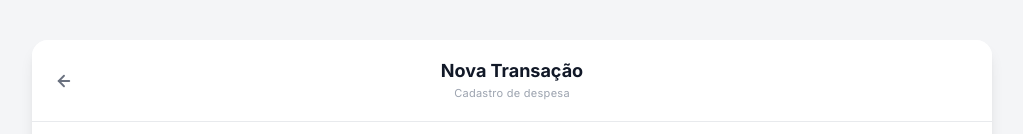
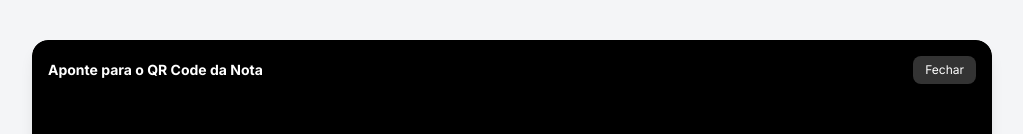
Before and after one commit to AlexandreNP9/finscan, a Next.js app in the folder frontend/: page / in a window 1280 px wide. Both pictures are taken after a click on the button "Ler QR Code". Shown: the top 134 px of the page, without its empty margins (128-1151 px from the left). Built offline with nearby package versions, Linux system fonts and the light colour scheme.

Commit message:
escaneamento ok refeito - Closes #47

```diff
--- a/frontend/app/page.tsx
+++ b/frontend/app/page.tsx
@@ -1,6 +1,7 @@
 "use client";
 
 import { useState } from 'react'
+import { Scanner } from '@yudiel/react-qr-scanner';
 
 const CameraIcon = () => (
   <svg width="15" height="15" viewBox="0 0 24 24" fill="none" stroke="currentColor" strokeWidth="2" strokeLinecap="round" strokeLinejoin="round">
@@ -76,10 +77,50 @@ export default function App() {
 
   const subtotal = items.reduce((a, i) => a + (parseFloat(i.vlTotal.replace(',', '.')) || 0), 0)
 
+  const [isScanning, setIsScanning] = useState(false)
+  const [chaveAcesso, setChaveAcesso] = useState('')
+
   return (
     <div className="min-h-screen bg-[#f4f5f7] flex justify-center md:items-start md:py-10">
       {/* ── CONTAINER PRINCIPAL ── */}
       <div className="w-full max-w-[430px] md:max-w-[960px] md:bg-white md:rounded-2xl md:shadow-lg md:overflow-hidden flex flex-col relative">
+
+        {/* ── MODAL DO SCANNER ── */}
+        {isScanning && (
+          <div className="absolute inset-0 z-50 bg-black flex flex-col rounded-2xl overflow-hidden">
+            <div className="p-4 flex justify-between items-center bg-black/50 absolute top-0 w-full z-10">
+              <p className="text-white text-sm font-bold">Aponte para o QR Code da Nota</p>
+              <button
+                onClick={() => setIsScanning(false)}
+                className="text-white bg-white/20 px-3 py-1.5 rounded-lg text-xs"
+              >
+                Fechar
+              </button>
+            </div>
+
+            <div className="flex-1 flex items-center justify-center bg-black">
+              <Scanner
+                onScan={(result) => {
+                  if (result && result.length > 0) {
+                    const text = result[0].rawValue;
+                    console.log("QR Code lido:", text);
+
+                    // Tenta achar uma sequência de 44 números no link
+                    const matchChave = text.match(/\d{44}/);
+                    if (matchChave) {
+                      setChaveAcesso(matchChave[0]);
+                    } else {
+                      // Se não achar os 44 números, joga o link inteiro pra você ver
+                      setChaveAcesso(text);
+                    }
+                    setIsScanning(false);
+                  }
+                }}
+                onError={(error) => console.log(error)}
+              />
+            </div>
+          </div>
+        )}
 
         {/* ── HEADER ── */}
         <header className="sticky top-0 z-20 bg-white border-b border-[#e8eaed]">
@@ -105,11 +146,14 @@ export default function App() {
             {/* AUTOMAÇÃO */}
             <div className="bg-white rounded-xl border border-[#e8eaed] p-4 md:bg-[#f9fafb]">
               <p className="text-[11px] text-[#9ca3af] font-medium mb-2.5 flex items-center gap-1.5">
-                <svg width="11" height="11" viewBox="0 0 24 24" fill="none" stroke="currentColor" strokeWidth="2" strokeLinecap="round"><path d="M21 15a2 2 0 0 1-2 2H7l-4 4V5a2 2 0 0 1 2-2h14a2 2 0 0 1 2 2z"/></svg>
+                <svg width="11" height="11" viewBox="0 0 24 24" fill="none" stroke="currentColor" strokeWidth="2" strokeLinecap="round"><path d="M21 15a2 2 0 0 1-2 2H7l-4 4V5a2 2 0 0 1 2-2h14a2 2 0 0 1 2 2z" /></svg>
                 Importar dados da nota fiscal:
               </p>
               <div className="grid grid-cols-2 gap-2">
-                <button className="flex items-center justify-center gap-2 px-3 py-2.5 border border-[#e8eaed] rounded-lg text-[11px] font-semibold text-[#374151] bg-[#f9fafb] md:bg-white hover:border-[#1d4ed8] hover:text-[#1d4ed8] hover:bg-[#eff2ff] transition-all active:scale-95">
+                <button
+                  onClick={() => setIsScanning(true)}
+                  className="flex items-center justify-center gap-2 px-3 py-2.5 border border-[#e8eaed] rounded-lg text-[11px] font-semibold text-[#374151] bg-[#f9fafb] md:bg-white hover:border-[#1d4ed8] hover:text-[#1d4ed8] hover:bg-[#eff2ff] transition-all active:scale-95"
+                >
                   <CameraIcon />
                   Ler QR Code
                 </button>
@@ -159,6 +203,8 @@ export default function App() {
                     maxLength={44}
                     placeholder="00000000000000000000000000000000"
                     className={inp + ' font-mono text-xs tracking-wider'}
+                    value={chaveAcesso}
+                    onChange={(e) => setChaveAcesso(e.target.value)}
                   />
                 </div>
 
@@ -173,7 +219,7 @@ export default function App() {
                       <option>Cartão Bradesco Visa</option>
                       <option>Cartão XP Mastercard</option>
                     </select>
-                    <svg className="pointer-events-none absolute right-2.5 top-1/2 -translate-y-1/2 text-[#9ca3af]" width="14" height="14" viewBox="0 0 24 24" fill="none" stroke="currentColor" strokeWidth="2"><polyline points="6 9 12 15 18 9"/></svg>
+                    <svg className="pointer-events-none absolute right-2.5 top-1/2 -translate-y-1/2 text-[#9ca3af]" width="14" height="14" viewBox="0 0 24 24" fill="none" stroke="currentColor" strokeWidth="2"><polyline points="6 9 12 15 18 9" /></svg>
                   </div>
                 </div>
 
@@ -188,7 +234,7 @@ export default function App() {
                       <option>Posto Ipiranga</option>
                       <option>Farmácia Drogasil</option>
                     </select>
-                    <svg className="pointer-events-none absolute right-2.5 top-1/2 -translate-y-1/2 text-[#9ca3af]" width="14" height="14" viewBox="0 0 24 24" fill="none" stroke="currentColor" strokeWidth="2"><polyline points="6 9 12 15 18 9"/></svg>
+                    <svg className="pointer-events-none absolute right-2.5 top-1/2 -translate-y-1/2 text-[#9ca3af]" width="14" height="14" viewBox="0 0 24 24" fill="none" stroke="currentColor" strokeWidth="2"><polyline points="6 9 12 15 18 9" /></svg>
                   </div>
                 </div>
 
@@ -317,7 +363,7 @@ export default function App() {
                           >
                             {CATEGORIAS.map(c => <option key={c}>{c}</option>)}
                           </select>
-                          <svg className="pointer-events-none absolute right-1 top-1/2 -translate-y-1/2 text-[#9ca3af]" width="9" height="9" viewBox="0 0 24 24" fill="none" stroke="currentColor" strokeWidth="2.5"><polyline points="6 9 12 15 18 9"/></svg>
+                          <svg className="pointer-events-none absolute right-1 top-1/2 -translate-y-1/2 text-[#9ca3af]" width="9" height="9" viewBox="0 0 24 24" fill="none" stroke="currentColor" strokeWidth="2.5"><polyline points="6 9 12 15 18 9" /></svg>
                         </div>
                       </div>
                     </div>
```
